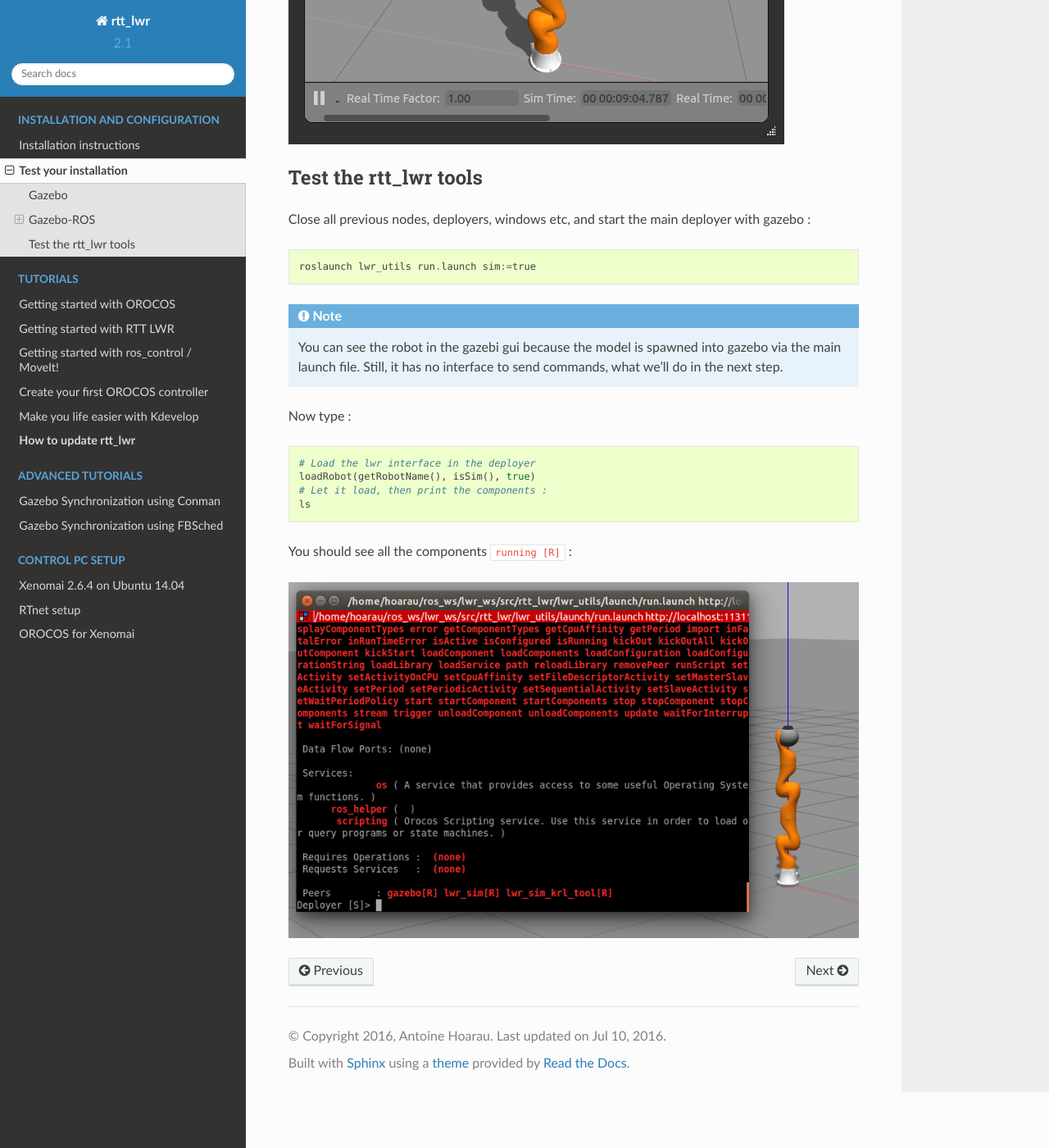
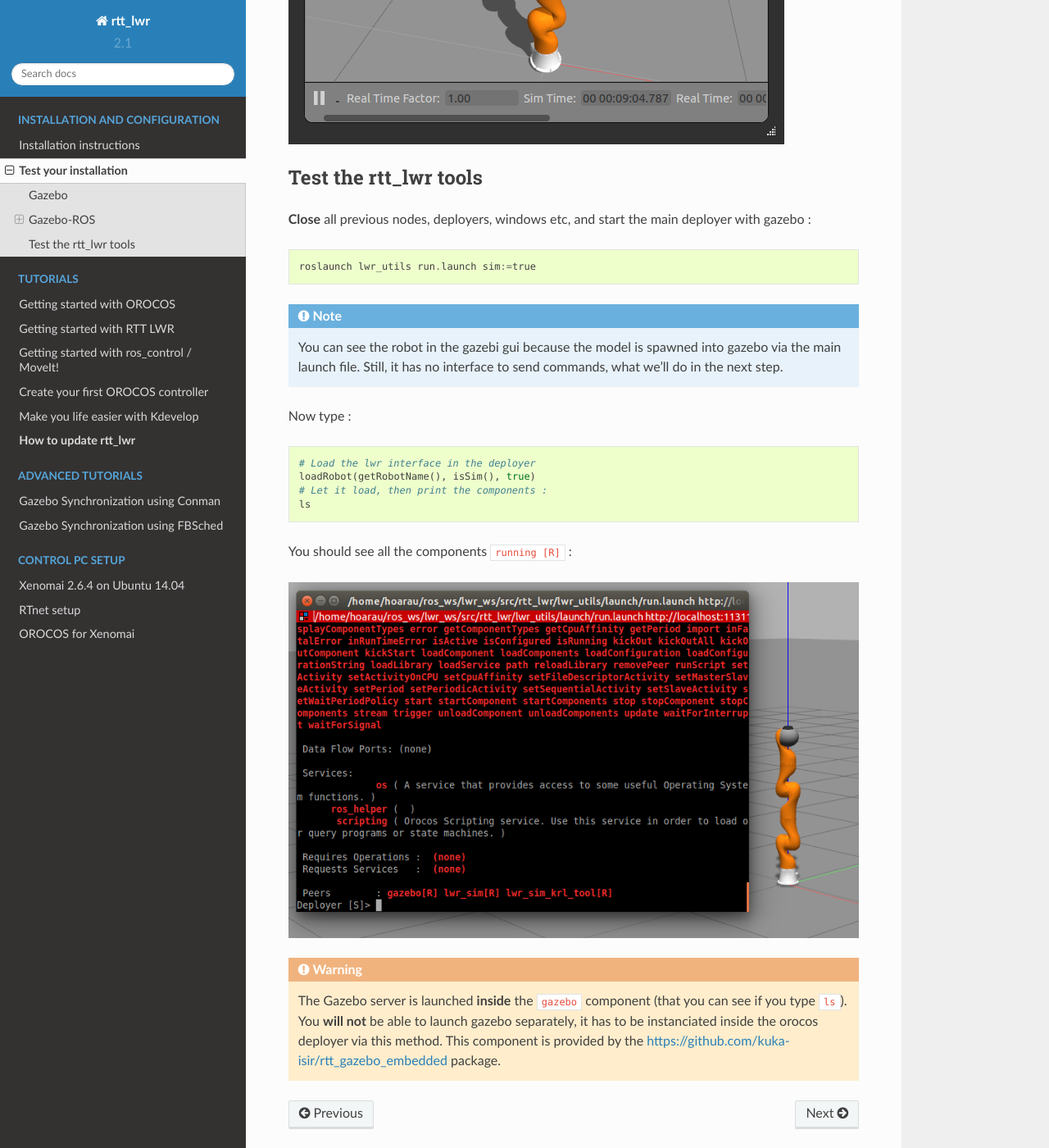
Before and after one commit to kuka-isir/rtt_lwr, a Sphinx documentation site: the page built from docs/source/install/test-install.rst, in a window 1280 px wide and 1400 px high, scrolled down 1992 px. Shown: the whole window at 82% size. Built offline with Sphinx 7.4.7 and the Read the Docs theme 2.0.0, drawn with Linux system fonts in a browser that asks for light colours.

Commit message:
add notes

```diff
--- a/docs/source/install/test-install.rst
+++ b/docs/source/install/test-install.rst
@@ -61,7 +61,7 @@ Spawn to robot into Gazebo
 Test the rtt_lwr tools
 -----------------------
 
-Close all previous nodes, deployers, windows etc, and start the main deployer with gazebo :
+**Close** all previous nodes, deployers, windows etc, and start the main deployer with gazebo :
 
 .. code::
 
@@ -84,3 +84,9 @@ Now type :
 You should see all the components ``running [R]`` :
 
 .. image:: /_static/test-rtt-lwr.png
+
+.. warning::
+
+    The Gazebo server is launched **inside** the ``gazebo`` component (that you can see if you type ``ls``).
+    You **will not** be able to launch gazebo separately, it has to be instanciated inside the orocos deployer via this method.
+    This component is provided by the https://github.com/kuka-isir/rtt_gazebo_embedded package.
```
Also changed, not shown: docs/source/tutos/moveit-tuto.rst (+2 -8 lines).
